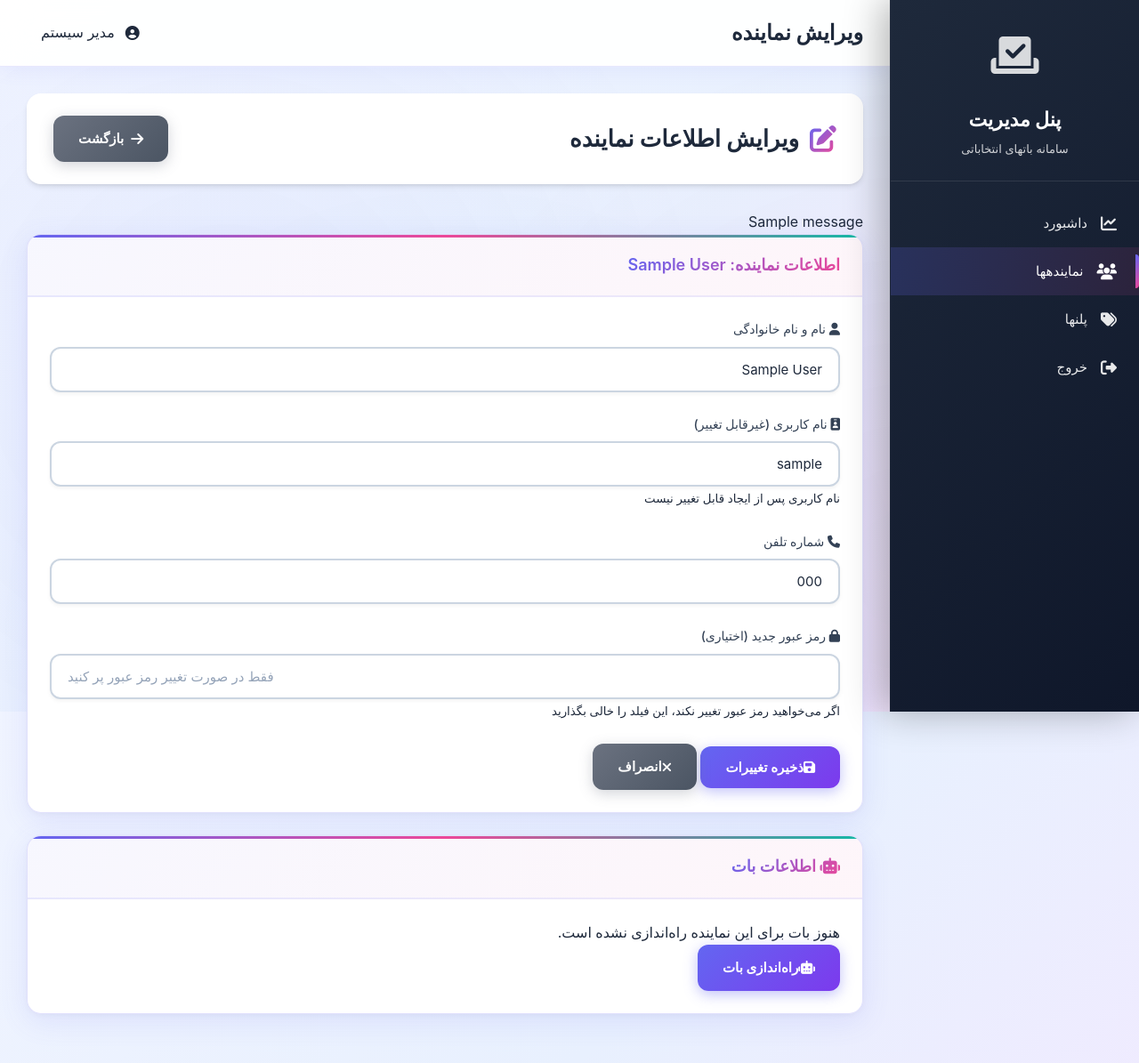
After one commit to mrFarzadProgrammer/Candidate, a Flask app: page /candidate/1/edit in a window 1280 px wide. The commit adds this page. Shown: the whole page at 89% size. Run offline with Flask 3, Linux system fonts and the light colour scheme; the visitor is signed in with stand-in values (Sample User, id 1); tables that the repository leaves empty hold one stand-in row (values such as "Sample post"); one stand-in notice (Sample message) is shown.

Commit message:
Complete CRUD: Add edit & delete candidate functionality with confirmation

```diff
--- a/admin_panel/app.py
+++ b/admin_panel/app.py
@@ -135,15 +135,25 @@ def setup_bot(candidate_id):
         bot_token = request.form.get('bot_token')
         bot_username = request.form.get('bot_username')
 
+        # بروزرسانی توکن بات در نماینده
+        candidate.bot_token = bot_token
+        candidate.bot_username = bot_username
+
         # ایجاد نمونه بات
-        bot_instance = BotInstance(
-            candidate_id=candidate.id,
-            bot_token=bot_token,
-            bot_username=bot_username,
-            is_active=True
-        )
+        bot_instance = BotInstance.query.filter_by(candidate_id=candidate.id).first()
+        if not bot_instance:
+            bot_instance = BotInstance(
+                candidate_id=candidate.id,
+                bot_token=bot_token,
+                bot_username=bot_username,
+                is_active=True
+            )
+            db.session.add(bot_instance)
+        else:
+            bot_instance.bot_token = bot_token
+            bot_instance.bot_username = bot_username
+            bot_instance.is_active = True
 
-        db.session.add(bot_instance)
         db.session.commit()
 
         # راه‌اندازی بات
@@ -156,6 +166,50 @@ def setup_bot(candidate_id):
         return redirect(url_for('candidates'))
 
     return render_template('setup_bot.html', candidate=candidate)
+
+
+@app.route('/candidate/<int:candidate_id>/edit', methods=['GET', 'POST'])
+@login_required
+def edit_candidate(candidate_id):
+    """ویرایش اطلاعات نماینده"""
+    candidate = Candidate.query.get_or_404(candidate_id)
+
+    if request.method == 'POST':
+        full_name = request.form.get('full_name')
+        phone = request.form.get('phone')
+        password = request.form.get('password')
+
+        candidate.full_name = full_name
+        candidate.phone = phone
+
+        # اگر رمز عبور جدید وارد شده، آن را بروز کن
+        if password:
+            candidate.password = generate_password_hash(password)
+
+        db.session.commit()
+        flash(f'اطلاعات {full_name} با موفقیت بروزرسانی شد', 'success')
+        return redirect(url_for('candidates'))
+
+    plans = Plan.query.all()
+    return render_template('edit_candidate.html', candidate=candidate, plans=plans)
+
+
+@app.route('/candidate/<int:candidate_id>/delete', methods=['POST'])
+@login_required
+def delete_candidate(candidate_id):
+    """حذف نماینده"""
+    candidate = Candidate.query.get_or_404(candidate_id)
+    full_name = candidate.full_name
+
+    # حذف بات‌های مرتبط
+    BotInstance.query.filter_by(candidate_id=candidate_id).delete()
+
+    # حذف نماینده
+    db.session.delete(candidate)
+    db.session.commit()
+
+    flash(f'نماینده {full_name} با موفقیت حذف شد', 'success')
+    return redirect(url_for('candidates'))
 
 
 @app.route('/plans')
--- a/templates/admin/candidates.html
+++ b/templates/admin/candidates.html
@@ -54,7 +54,7 @@
                                 <td>{{candidate.phone}}</td>
                                 <td>{%if candidate.plan%}<span class="badge badge-info">{{candidate.plan.name}}</span>{%else%}<span class="badge badge-secondary">بدون پلن</span>{%endif%}</td>
                                 <td>{%if candidate.bot_token%}<span class="badge badge-success"><i class="fas fa-check-circle"></i> فعال</span>{%else%}<span class="badge badge-warning"><i class="fas fa-times-circle"></i> غیرفعال</span>{%endif%}</td>
-                                <td><div class="action-buttons"><a href="{{url_for('setup_bot',candidate_id=candidate.id)}}" class="btn btn-sm btn-info"><i class="fas fa-robot"></i></a><a href="#" class="btn btn-sm btn-success"><i class="fas fa-edit"></i></a><a href="#" class="btn btn-sm btn-danger"><i class="fas fa-trash"></i></a></div></td>
+                                <td><div class="action-buttons"><a href="{{url_for('setup_bot',candidate_id=candidate.id)}}" class="btn btn-sm btn-info" title="تنظیمات بات"><i class="fas fa-robot"></i></a><a href="{{url_for('edit_candidate',candidate_id=candidate.id)}}" class="btn btn-sm btn-success" title="ویرایش"><i class="fas fa-edit"></i></a><form method="POST" action="{{url_for('delete_candidate',candidate_id=candidate.id)}}" style="display:inline;" onsubmit="return confirm('آیا از حذف این نماینده مطمئن هستید؟');"><button type="submit" class="btn btn-sm btn-danger" title="حذف"><i class="fas fa-trash"></i></button></form></div></td>
                             </tr>
                             {%endfor%}
                         </tbody>
--- /dev/null
+++ b/templates/admin/edit_candidate.html
@@ -0,0 +1,119 @@
+<!DOCTYPE html>
+<html lang="fa" dir="rtl">
+<head>
+    <meta charset="UTF-8">
+    <meta name="viewport" content="width=device-width, initial-scale=1.0">
+    <title>ویرایش نماینده</title>
+    <link rel="stylesheet" href="{{ url_for('static', filename='css/modern-admin.css') }}">
+    <link rel="stylesheet" href="https://cdnjs.cloudflare.com/ajax/libs/font-awesome/6.4.0/css/all.min.css">
+</head>
+<body>
+    <div class="dashboard-wrapper">
+        <aside class="sidebar">
+            <div class="sidebar-header">
+                <div class="logo"><i class="fas fa-vote-yea"></i></div>
+                <h2>پنل مدیریت</h2>
+                <p>سامانه باتهای انتخاباتی</p>
+            </div>
+            <nav class="sidebar-menu">
+                <a href="{{ url_for('dashboard') }}" class="menu-item"><i class="fas fa-chart-line"></i><span>داشبورد</span></a>
+                <a href="{{ url_for('candidates') }}" class="menu-item active"><i class="fas fa-users"></i><span>نمایندهها</span></a>
+                <a href="{{ url_for('plans') }}" class="menu-item"><i class="fas fa-tags"></i><span>پلنها</span></a>
+                <a href="{{ url_for('logout') }}" class="menu-item"><i class="fas fa-sign-out-alt"></i><span>خروج</span></a>
+            </nav>
+        </aside>
+        <main class="main-content">
+            <header class="topbar">
+                <div class="topbar-left">
+                    <button class="sidebar-toggle"><i class="fas fa-bars"></i></button>
+                    <h1>ویرایش نماینده</h1>
+                </div>
+                <div class="topbar-right">
+                    <div class="user-profile"><i class="fas fa-user-circle"></i><span>مدیر سیستم</span></div>
+                </div>
+            </header>
+            <div class="content-area">
+                <div class="page-header">
+                    <h2><i class="fas fa-edit"></i> ویرایش اطلاعات نماینده</h2>
+                    <a href="{{ url_for('candidates') }}" class="btn btn-secondary"><i class="fas fa-arrow-right"></i> بازگشت</a>
+                </div>
+
+                {% with messages = get_flashed_messages(with_categories=true) %}
+                    {% if messages %}
+                        {% for category, message in messages %}
+                            <div class="alert alert-{{ category }}">{{ message }}</div>
+                        {% endfor %}
+                    {% endif %}
+                {% endwith %}
+
+                <div class="card">
+                    <div class="card-header">
+                        <h3>اطلاعات نماینده: {{ candidate.full_name }}</h3>
+                    </div>
+                    <div class="card-body">
+                        <form method="POST">
+                            <div class="form-group">
+                                <label><i class="fas fa-user"></i> نام و نام خانوادگی</label>
+                                <input type="text" name="full_name" class="form-control" value="{{ candidate.full_name }}" required>
+                            </div>
+
+                            <div class="form-group">
+                                <label><i class="fas fa-id-badge"></i> نام کاربری (غیرقابل تغییر)</label>
+                                <input type="text" class="form-control" value="{{ candidate.username }}" disabled>
+                                <small class="form-text">نام کاربری پس از ایجاد قابل تغییر نیست</small>
+                            </div>
+
+                            <div class="form-group">
+                                <label><i class="fas fa-phone"></i> شماره تلفن</label>
+                                <input type="text" name="phone" class="form-control" value="{{ candidate.phone }}" required>
+                            </div>
+
+                            <div class="form-group">
+                                <label><i class="fas fa-lock"></i> رمز عبور جدید (اختیاری)</label>
+                                <input type="password" name="password" class="form-control" placeholder="فقط در صورت تغییر رمز عبور پر کنید" style="direction:ltr;text-align:left;">
+                                <small class="form-text">اگر می‌خواهید رمز عبور تغییر نکند، این فیلد را خالی بگذارید</small>
+                            </div>
+
+                            <div class="form-actions">
+                                <button type="submit" class="btn btn-primary">
+                                    <i class="fas fa-save"></i> ذخیره تغییرات
+                                </button>
+                                <a href="{{ url_for('candidates') }}" class="btn btn-secondary">
+                                    <i class="fas fa-times"></i> انصراف
+                                </a>
+                            </div>
+                        </form>
+                    </div>
+                </div>
+
+                <div class="card">
+                    <div class="card-header">
+                        <h3><i class="fas fa-robot"></i> اطلاعات بات</h3>
+                    </div>
+                    <div class="card-body">
+                        {% if candidate.bot_token %}
+                            <div class="info-group">
+                                <p><strong>نام کاربری بات:</strong> @{{ candidate.bot_username }}</p>
+                                <p><strong>وضعیت:</strong> <span class="badge badge-success"><i class="fas fa-check-circle"></i> فعال</span></p>
+                            </div>
+                            <a href="{{ url_for('setup_bot', candidate_id=candidate.id) }}" class="btn btn-info">
+                                <i class="fas fa-cog"></i> تنظیمات بات
+                            </a>
+                        {% else %}
+                            <p class="text-muted">هنوز بات برای این نماینده راه‌اندازی نشده است.</p>
+                            <a href="{{ url_for('setup_bot', candidate_id=candidate.id) }}" class="btn btn-primary">
+                                <i class="fas fa-robot"></i> راه‌اندازی بات
+                            </a>
+                        {% endif %}
+                    </div>
+                </div>
+            </div>
+        </main>
+    </div>
+    <script>
+        document.querySelector('.sidebar-toggle').addEventListener('click', function() {
+            document.querySelector('.sidebar').classList.toggle('active');
+        });
+    </script>
+</body>
+</html>
```
